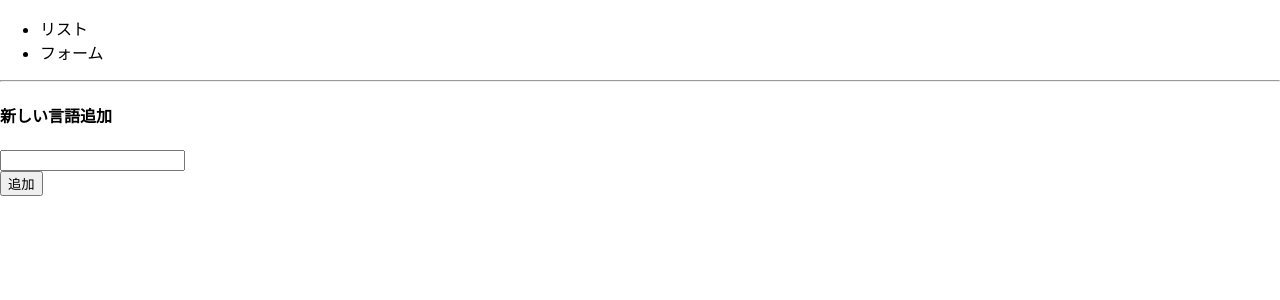
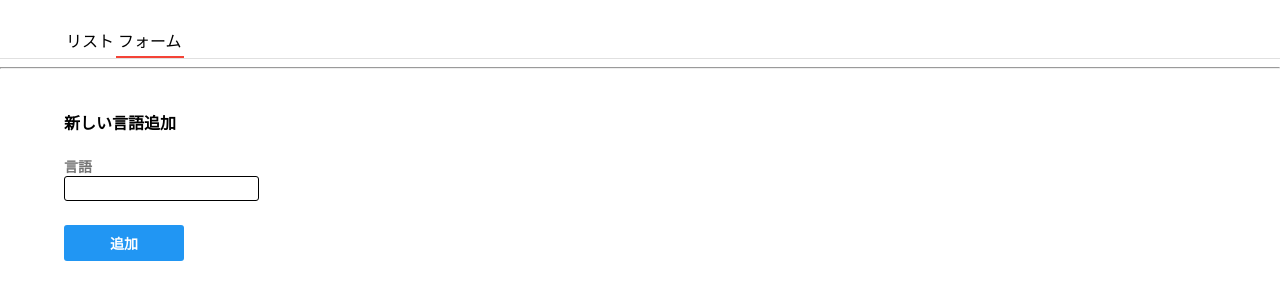
Before and after one commit to suzusan555/react_todo_yasu, a React (Create React App) app: page / in a window 1280 px wide. Both pictures are taken after a click on the item "フォーム". Shown: the top 300 px of the page. Built offline with nearby package versions, Linux system fonts and the light colour scheme.

Commit message:
styled追加

```diff
--- a/package.json
+++ b/package.json
@@ -9,6 +9,7 @@
     "react": "^17.0.2",
     "react-dom": "^17.0.2",
     "react-scripts": "4.0.3",
+    "styled-components": "^5.3.1",
     "web-vitals": "^1.1.2"
   },
   "scripts": {
--- a/src/App.js
+++ b/src/App.js
@@ -1,7 +1,28 @@
+import styled from 'styled-components';
 import { useState } from 'react';
 import { List } from "./List";
 import { Form } from "./Form";
 import { LANGUEGES } from "./const/Langages";
+
+const Header = styled.header`
+  display: flex;
+  justify-content: space-between;
+  padding: 24px 64px 0;
+  border-bottom: 1px solid #E0E0E0;
+`
+
+const HeaderUl = styled.ul`
+  display: flex;
+  margin: 0;
+  padding: 0;
+`
+
+const HeaderLi = styled.li`
+  list-style: none;
+  padding: 4px 2px;
+  cursor: pointer;
+  border-bottom: ${props => props.focused ? '2px solid #F44336' : 'none'};
+`
 
 function App() {
   const [tab, setTab] = useState('list');
@@ -15,12 +36,12 @@
 
   return (
     <div>
-      <header>
-        <ul>
-          <li onClick={() => setTab('list')}>リスト</li>
-          <li onClick={() => setTab('form')}>フォーム</li>
-        </ul>
-      </header>
+      <Header>
+        <HeaderUl>
+          <HeaderLi focused={ tab === 'list' } onClick={() => setTab('list')}>リスト</HeaderLi>
+          <HeaderLi focused={ tab === 'form' } onClick={() => setTab('form')}>フォーム</HeaderLi>
+        </HeaderUl>
+      </Header>
       <hr />
       {
         tab === 'list' ? <List langs={langs}/> : <Form onAddLang={addLang} />
--- a/src/Form.js
+++ b/src/Form.js
@@ -1,4 +1,27 @@
 import { useState } from "react";
+import { Button } from "./components/button"
+import styled from 'styled-components'
+
+const Container = styled.div`
+  padding 12px 64px;
+`
+const Label = styled.label`
+  display: flex;
+  color: #757575;
+  font-size: 14px;
+  font-weight: bold;
+`
+const Input = styled.input`
+  border-radius: 3px;
+  padding: 4px 8px;
+  border: 1px solid black;
+`
+const ButtonContainer = styled.div`
+  margin-top: 24px;
+`
+const FormButton = styled(Button)`
+  width: 120px;
+`
 
 export const Form = ({onAddLang}) => {
   const [text, setText] = useState('');
@@ -8,19 +31,20 @@
     onAddLang(text);
   }
   return (
-    <div>
+    <Container>
       <h4>新しい言語追加</h4>
       <form onSubmit={submitFrom}>
         <div>
-          <input
+          <Label>言語</Label>
+          <Input
           type="text"
           value={ text }
           onChange={(e) => setText(e.target.value)} />
         </div>
-        <div>
-          <button>追加</button>
-        </div>
+        <ButtonContainer>
+          <FormButton>追加</FormButton>
+        </ButtonContainer>
       </form>
-    </div>
+    </Container>
   )
 }
--- a/src/List.js
+++ b/src/List.js
@@ -1,14 +1,28 @@
+import styled from 'styled-components';
+
+const Container = styled.div`
+  padding 12px 64px
+`
+
+const ListItem = styled.div`
+  padding 8px 16px;
+
+  &:nth-child(n+2) {
+    border-top: 1px solid #D9DBDE;
+  }
+`
+
 export const List = ({ langs }) => {
   return (
-    <div>
+    <Container>
       {
         langs.map((lang,index) => {
           return (
-            <div key={index}>{ lang }</div>
+            <ListItem key={index}>{ lang }</ListItem>
           )
         })
       }
-    </div>
+    </Container>
   )
 }
 
--- /dev/null
+++ b/src/components/button.js
@@ -0,0 +1,13 @@
+import styled from 'styled-components';
+
+export const Button = styled.button`
+  border: none;
+  border-radius: 3px;
+  background-color: #2196F3;
+  padding: 8px 16px;
+  min-width: 100px;
+  font-size: 14px;
+  font-weight: bold;
+  color: white;
+  cursor: pointer;
+`
```
Also changed, not shown: 1 other file (tests, documents, lock files or other folders).
